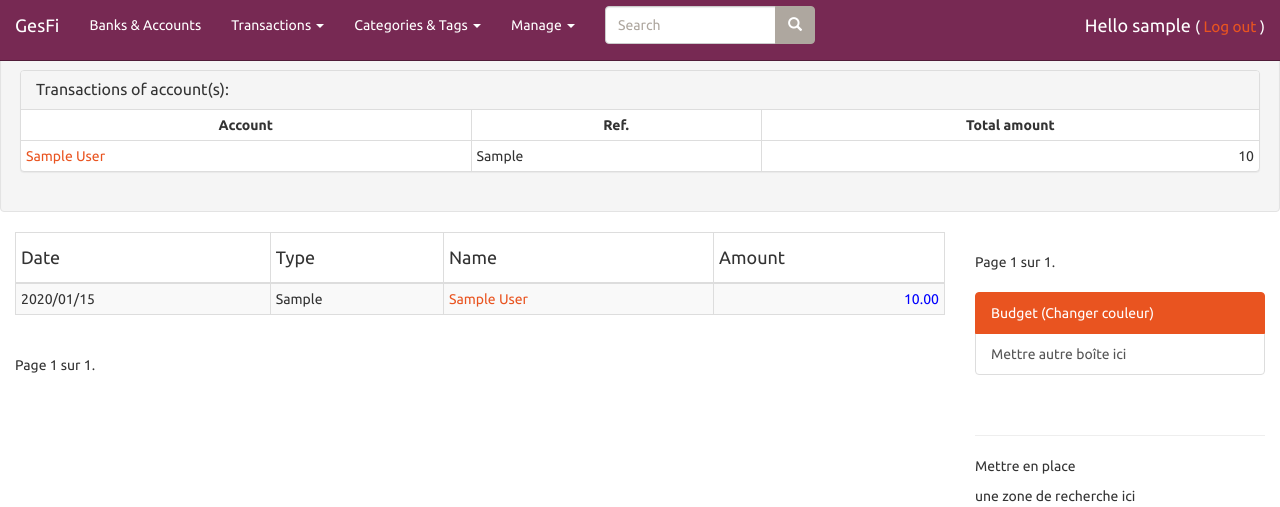
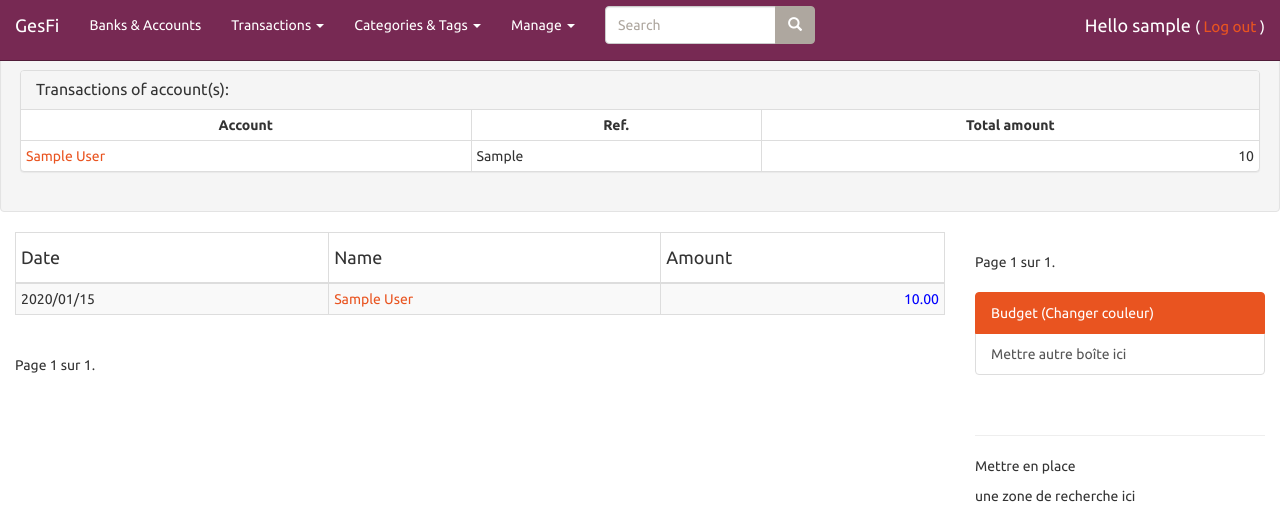
Before and after one commit to Tipex122/Gesfi, a Django app: page / in a window 1280 px wide. Shown: the top 507 px of the page. Run offline with Django 3.2, Linux system fonts and the light colour scheme; a user stored in the database is signed in; data comes from the database, SQL or seed files in the repository; tables that the repository leaves empty hold one stand-in row (values such as "Sample post"); parts of the project's set-up code (start-up, migrations or seed data) failed here and were passed over; some libraries are stand-ins or nearby versions.

Commit message:
Works on better behaviour (HTML)

```diff
--- a/templates/BanksAndAccounts/transactions_list.html
+++ b/templates/BanksAndAccounts/transactions_list.html
@@ -53,7 +53,7 @@
         <thead>
             <tr>
                 <th><h4>Date</h4></th>
-                <th><h4>Type</h4></th>
+                <!-- <th><h4>Type</h4></th> -->
                 <th><h4>Name</h4></th>
                 <!-- <th><h4>Category</h4></th> -->
                 <th><h4>Amount</h4></th>
@@ -65,7 +65,7 @@
             {% for transaction in transactions %}
                 <tr>
                     <td>{{ transaction.date_of_transaction|date:" Y/m/d" }}</td>
-                    <td>{{ transaction.type_of_transaction }}</td>
+                    <!-- <td>{{ transaction.type_of_transaction }}</td> -->
                     {# <td><a href="/transaction_detail/{{transaction.id}}/"> {{ transaction.name_of_transaction }} </a> </td> #}
                     <td><a href="/transaction_edit/{{transaction.id}}/"> {{ transaction.name_of_transaction }} </a> </td>
                     <!-- <td>{{transaction.category_of_transaction}}</td> -->
```
